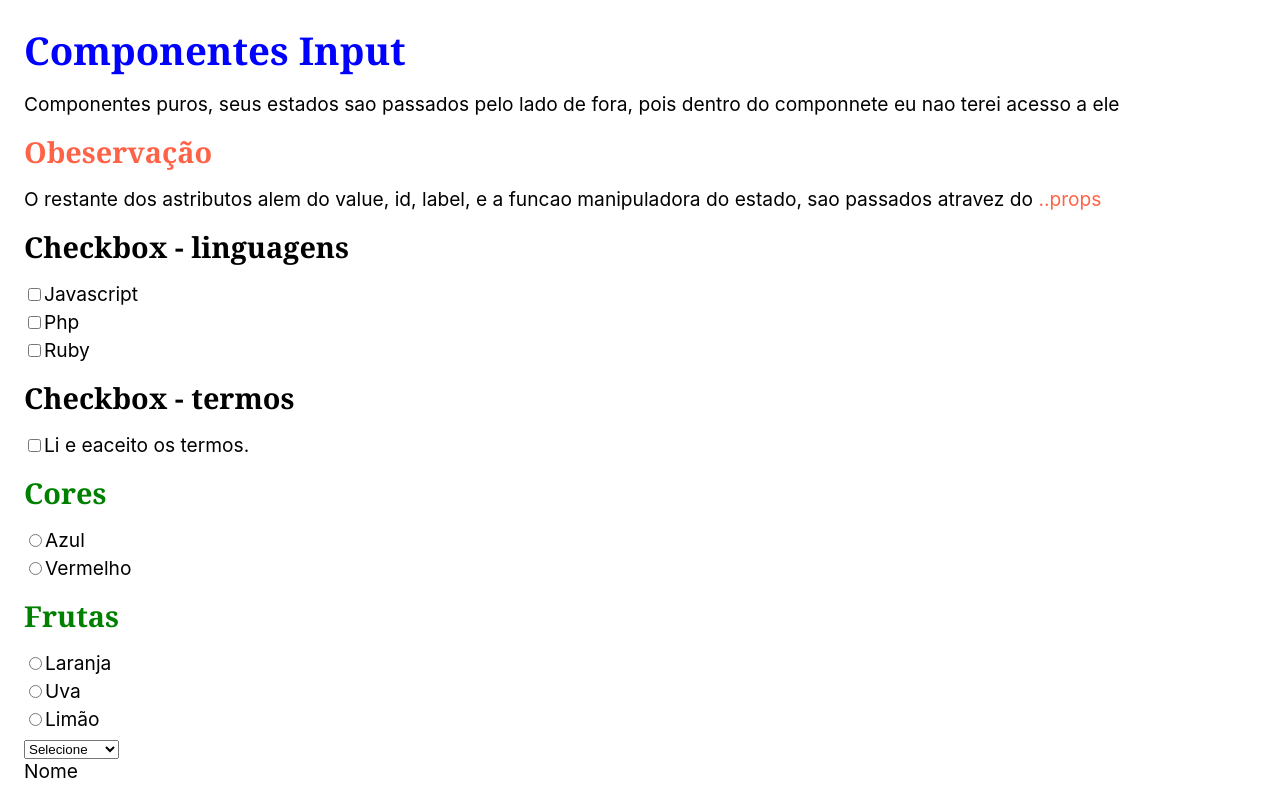
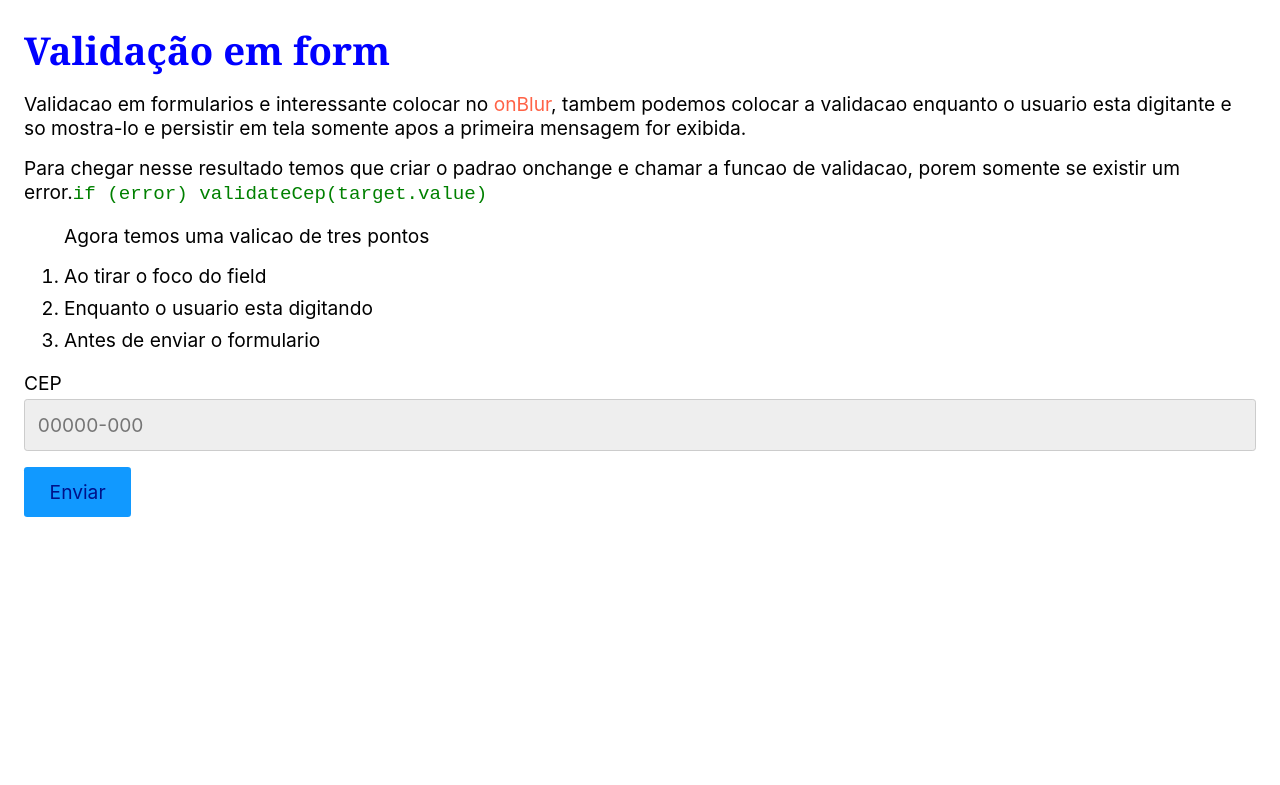
Before and after one commit to renanssantos1/react-completo-Origamid, a React (Create React App) app in the folder react-para-iniciantes/0205/meuapp/: page / in a window 1280 px wide. Shown: the top 785 px of the page. Built offline with nearby package versions, Linux system fonts and the light colour scheme.

Commit message:
validacoes com onblur, onchange e antes do submit

```diff
--- a/react-para-iniciantes/0205/meuapp/src/App.js
+++ b/react-para-iniciantes/0205/meuapp/src/App.js
@@ -1,10 +1,10 @@
 import React from "react";
-import Form from "./components/Form/Form";
+import Validacao from "./components/0410/Validacao";
 
 const App = () => {
   return (
     <div>
-      <Form />
+      <Validacao />
     </div>
   );
 };
--- /dev/null
+++ b/react-para-iniciantes/0205/meuapp/src/components/0410/Input.js
@@ -0,0 +1,12 @@
+import React from "react";
+
+function Input({ label, id, value, onChange, ...props }) {
+  return (
+    <>
+      <label htmlFor={id}>{label}</label>
+      <input type="text" id={id} name={id} onChange={onChange} {...props} />
+    </>
+  );
+}
+
+export default Input;
--- /dev/null
+++ b/react-para-iniciantes/0205/meuapp/src/components/0410/Validacao.js
@@ -0,0 +1,81 @@
+import React from "react";
+import Input from "./Input";
+
+function Validacao() {
+  const [cep, setCep] = React.useState("");
+  const [error, setError] = React.useState(null);
+
+  function validateCep(value) {
+    if (value.length === 0) {
+      setError("Preencha um valor");
+      return false;
+    } else if (!/^\d{5}-?\d{3}$/.test(value)) {
+      setError("Preencha um cep valido");
+      return false;
+    } else {
+      setError(null);
+      return true;
+    }
+  }
+
+  function handleBlur({ target }) {
+    validateCep(target.value);
+  }
+
+  function handleChange({ target }) {
+    if (error) validateCep(target.value);
+    setCep(target.value);
+  }
+
+  function handleSubmit(event) {
+    event.preventDefault();
+
+    if (validateCep(cep)) {
+      console.log("enviou");
+    } else {
+      console.log("nao enviar");
+    }
+  }
+
+  return (
+    <div>
+      <h1 className="titulo">Validação em form</h1>
+      <p>
+        Validacao em formularios e interessante colocar no{" "}
+        <span className="marcacao">onBlur</span>, tambem podemos colocar a
+        validacao enquanto o usuario esta digitante e so mostra-lo e persistir
+        em tela somente apos a primeira mensagem for exibida.
+      </p>
+      <p>
+        Para chegar nesse resultado temos que criar o padrao onchange e chamar a
+        funcao de validacao, porem somente se existir um error.
+        <code className="subtitulo">if (error) validateCep(target.value)</code>
+      </p>
+
+      <ol>
+        <p>Agora temos uma valicao de tres pontos</p>
+        <li>Ao tirar o foco do field</li>
+        <li>Enquanto o usuario esta digitando</li>
+        <li>Antes de enviar o formulario</li>
+      </ol>
+
+      <form onSubmit={handleSubmit}>
+        <Input
+          value={cep}
+          type="text"
+          label="CEP"
+          id="cep"
+          onChange={handleChange}
+          onBlur={handleBlur}
+          placeholder="00000-000"
+          maxLength="9"
+        />
+        {error && <p className="error">{error}</p>}
+
+        <button disabled={error}> Enviar</button>
+      </form>
+    </div>
+  );
+}
+
+export default Validacao;
```
